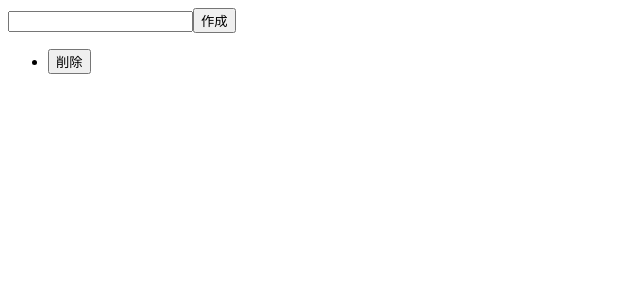
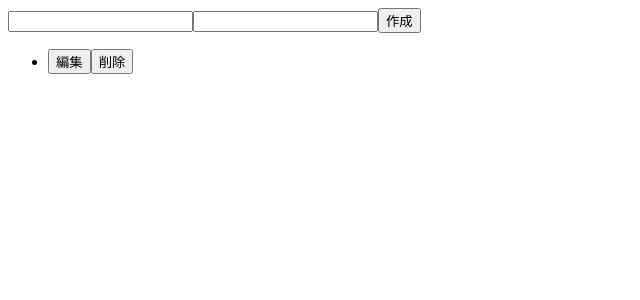
Before and after one commit to ZumeShougo/todolist_second_app, a React (Create React App) app: page / in a window 1280 px wide. Both pictures are taken after a click on the button "作成". Shown: the top 300 px of the page, without its empty margins (0-640 px from the left). Built offline with nearby package versions, Linux system fonts and the light colour scheme.

Commit message:
Add edit form&button

```diff
--- a/src/index.jsx
+++ b/src/index.jsx
@@ -21,12 +21,14 @@ const App = () => {
 
   return (
     <>
+      <input type='text' label='新しいタイトル' />
       <input type='text' label='タイトル' value={todoTitle} onChange={handleAddFormChange} />
       <button onClick={handleAddTodo}>作成</button>
       <ul>
         {todos.map((todo) => (
           <li key={todo.id}>
             <span>{todo.title}</span>
+            <button>編集</button>
             <button onClick={() => handleDeleteTodo(todo)}>削除</button>
           </li>
         ))}
```
